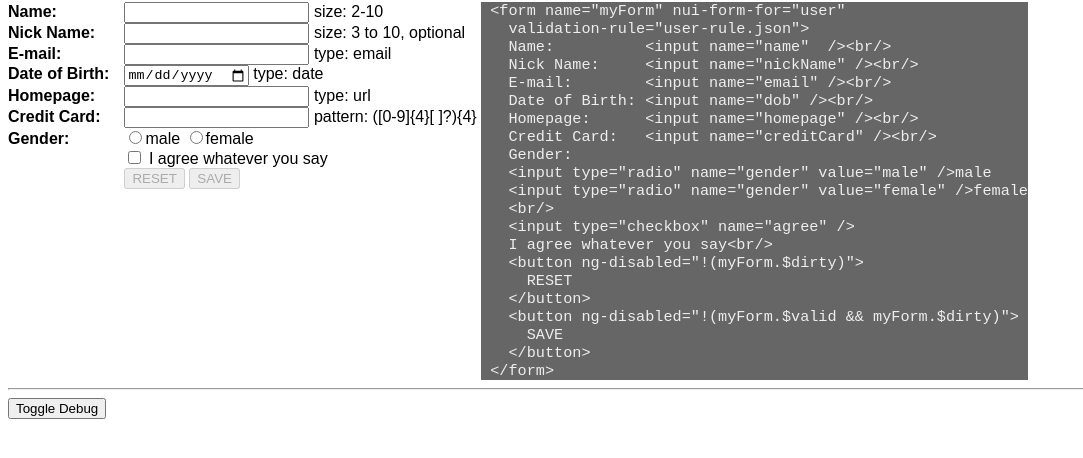
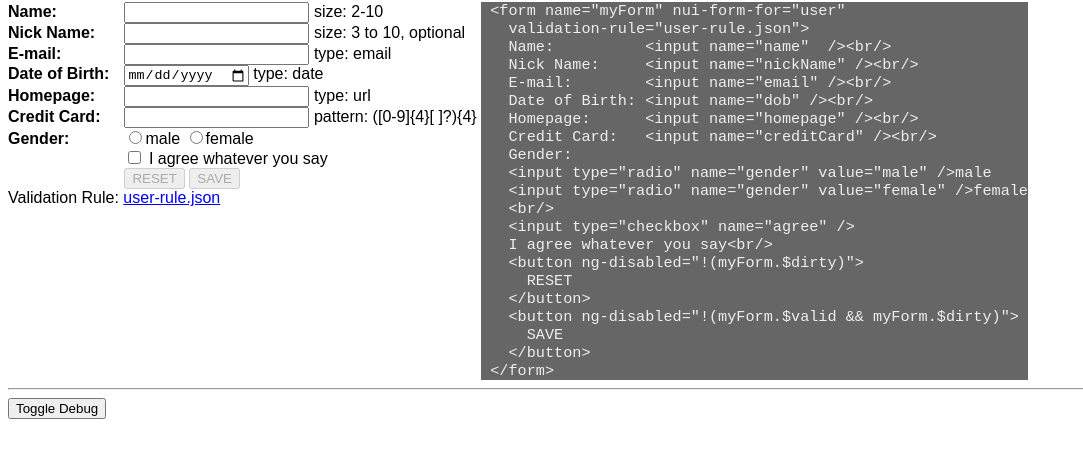
Before and after one commit to allenhwkim/angular-validate, a website: page demo/simple.html in a window 1280 px wide. Shown: the part 78-536 px from the top of the page, without its empty margins (0-1083 px from the left). Drawn offline with Linux system fonts and the light colour scheme.

Commit message:
updated demo

```diff
--- a/demo/simple.html
+++ b/demo/simple.html
@@ -49,6 +49,7 @@
       <button ng-disabled="!(myForm.$dirty)">RESET</button>
       <button ng-disabled="!(myForm.$valid && myForm.$dirty)">SAVE</button>
     </form>
+    Validation Rule: <a href="user-rule.json">user-rule.json</a>
   </div>
   <div style="display: inline-block;vertical-align:top; overflow:auto">
     <pre style="margin:0; font-size: 0.95em; background:#666; color: #eee">
```
